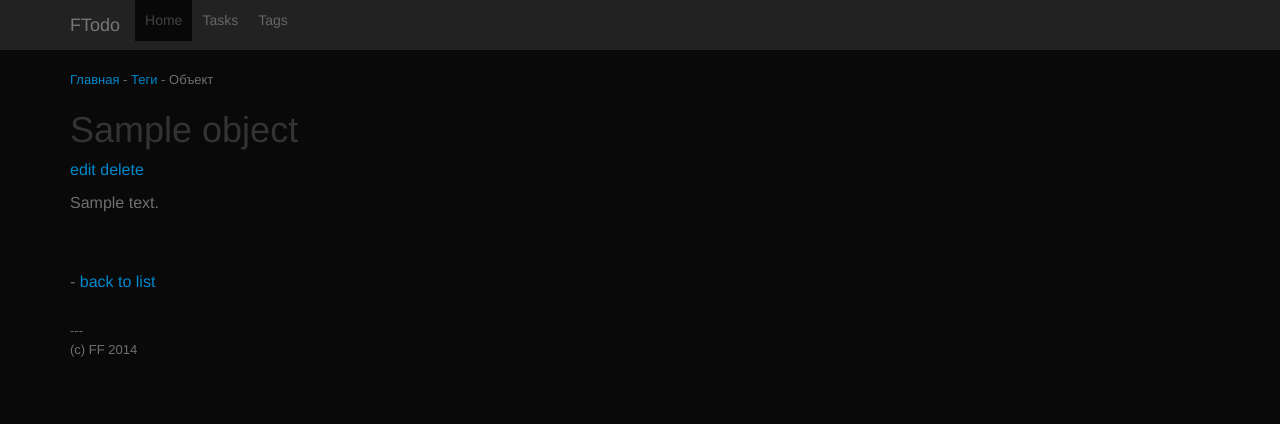
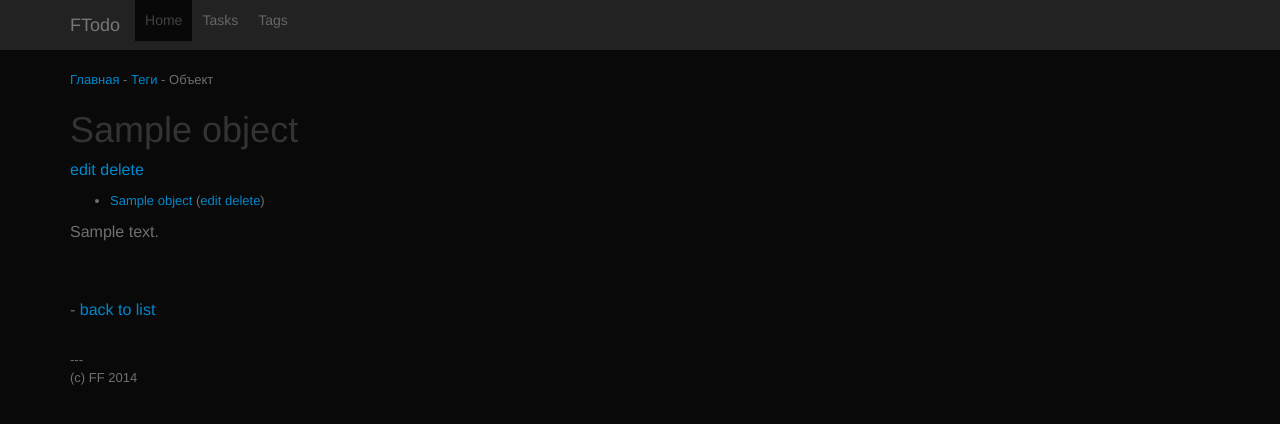
Before and after one commit to dfalk/django-ftodo, a Django app: template templates/tasktag_detail.html in a window 1280 px wide. Shown: the top 424 px of the page. Run offline with Django 3.2, Linux system fonts and the light colour scheme; the template is opened without the code that fills it: most values are stand-ins (such as "Sample title", 1, 10 or a date in 2020); some libraries are stand-ins or nearby versions.

Commit message:
show tasks by tag

```diff
--- a/templates/tasktag_detail.html
+++ b/templates/tasktag_detail.html
@@ -12,6 +12,15 @@
     <a href="{% url "tasktag_delete" object.id %}">delete</a>
 </p>
 
+<ul>
+    {% for object in object_list %}
+    <li><a {% if object.completed %}style='text-decoration:line-through'{% endif %}href="{% url "task_detail" object.id %}">{{ object.title }}</a>
+    (<a href="{% url "task_edit" object.id %}">edit</a>
+    <a href="{% url "task_delete" object.id %}">delete</a>)
+    </li>
+    {% endfor %}
+</ul>
+
 <p>{{ object.content }}</p>
 
 <p><br><br>- <a href="{% url "tasktag_list" %}">back to list</a></p>
--- a/views.py
+++ b/views.py
@@ -93,9 +93,10 @@ def tasktag_detail(request, pk, template_name='tasktag_detail.html'):
     tasktag_result = get_object_or_404(TaskTag, pk=pk)
     if tasktag_result.user == request.user:
         tasktag = tasktag_result
+        task_list = Task.objects.filter(user=request.user).filter(tags__in=[tasktag])
     else:
         return HttpResponseNotFound('<h1>Page not found</h1>')
-    return render(request, template_name, {'object':tasktag})
+    return render(request, template_name, {'object':tasktag, 'object_list':task_list})
 
 @login_required
 def tasktag_create(request, template_name='tasktag_form.html'):
```
